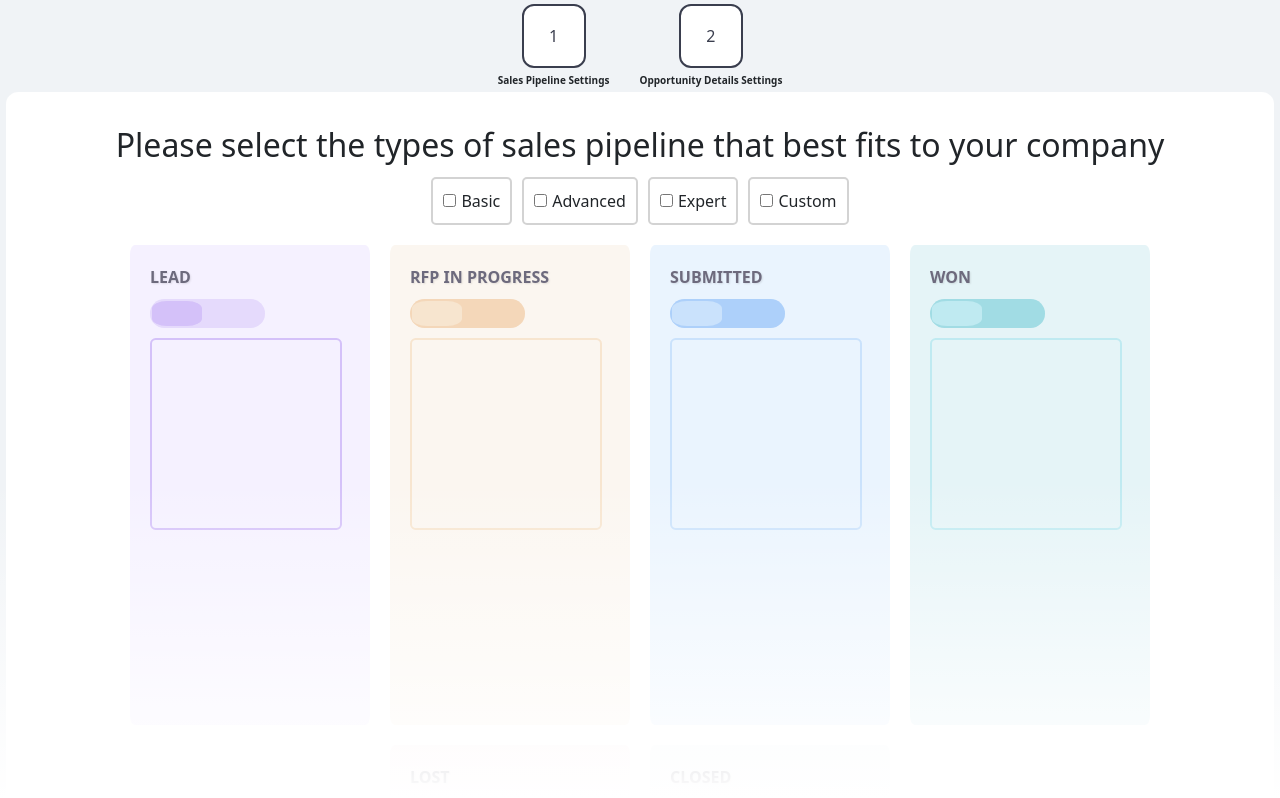
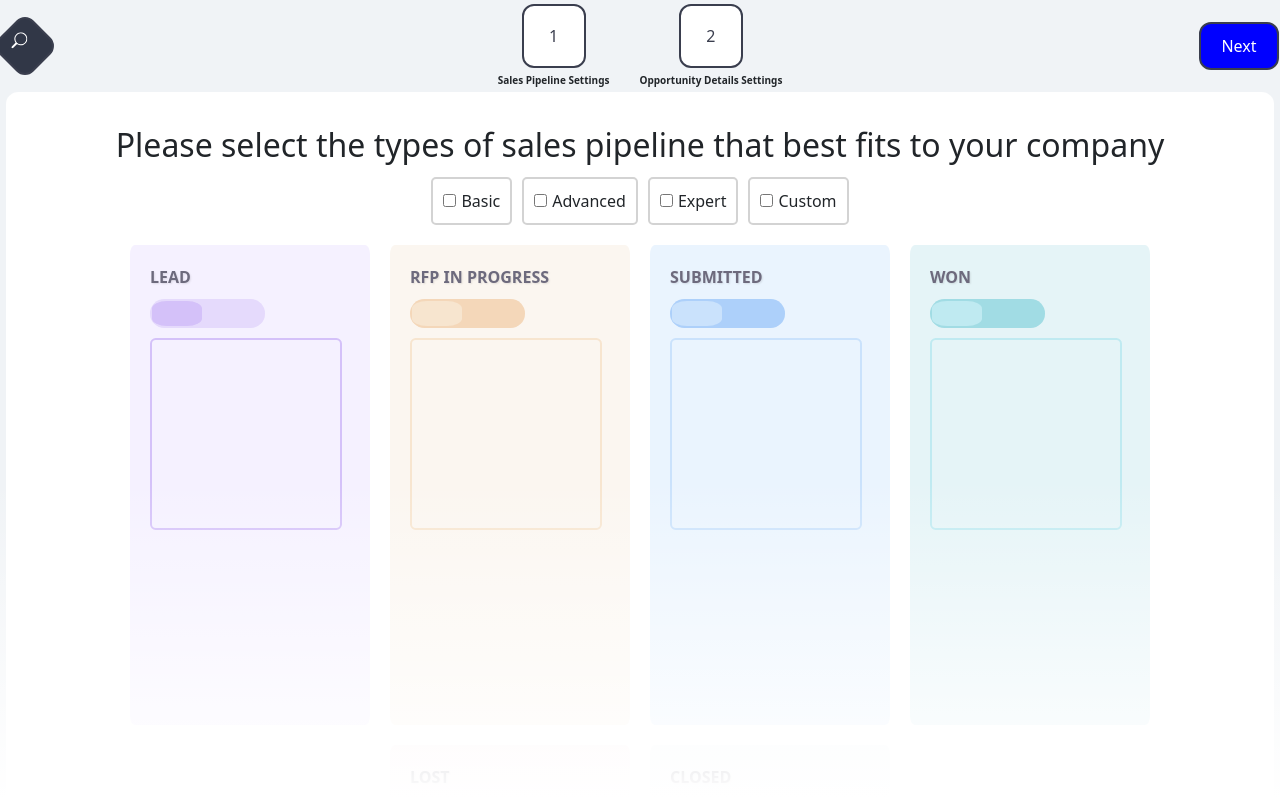
Before and after one commit to fcarvalhodev/salespipeline, a Vue app: page / in a window 1280 px wide. Shown: the top 798 px of the page. Built offline with nearby package versions, Linux system fonts and the light colour scheme.

Commit message:
fix the head buttons alignment

```diff
--- a/src/components/HeaderComponent.vue
+++ b/src/components/HeaderComponent.vue
@@ -1,6 +1,18 @@
 <template>
   <div class="d-flex flex-column align-items-center py-1" style="background-color: #f0f3f6">
-    <div class="d-flex justify-content-center button-container">
+    <div class="d-flex justify-content-between button-container">
+      <div class="left-buttons">
+        <div class="search-button-wrapper">
+          <button class="search-button">
+            <svg xmlns="http://www.w3.org/2000/svg" width="16" height="16" fill="currentColor" class="bi bi-search"
+              viewBox="0 0 16 16">
+              <path
+                d="M11.742 10.344a6.5 6.5 0 1 0-1.397 1.398h-.001c.04.04.078.078.118.115l3.85 3.85a1 1 0 0 0 1.414-1.414l-3.85-3.85a1.007 1.007 0 0 0-.134-.1zM12 6.5a5.5 5.5 0 1 1-11 0 5.5 5.5 0 0 1 11 0z" />
+            </svg>
+          </button>
+        </div>
+      </div>
+      <div class="center-buttons">
         <div class="button-wrapper">
           <button @click="selectButton(1)" :style="buttonStyle(1)">1</button>
           <span class="small-phrase">Sales Pipeline Settings</span>
@@ -8,6 +20,13 @@
         <div class="button-wrapper">
           <button @click="selectButton(2)" :style="buttonStyle(2)">2</button>
           <span class="small-phrase">Opportunity Details Settings</span>
+        </div>
+      </div>
+
+      <div class="right-buttons">
+        <div class="next-button-wrapper">
+          <button class="next-button">Next</button>
+        </div>
       </div>
     </div>
   </div>
@@ -37,13 +56,29 @@ export default {
 
 <style>
 .button-container {
-  gap: 30px;
+  width: 100%;
+  justify-content: space-between;
+  align-items: center;
+}
+
+.left-buttons,
+.right-buttons {
+  flex: 1;
+  display: flex;
+  justify-content: flex-start;
+}
+
+.center-buttons {
+  flex: 2;
+  display: flex;
+  justify-content: center;
 }
 
 .button-wrapper {
   display: flex;
   flex-direction: column;
   align-items: center;
+  margin: 0 15px;
 }
 
 
@@ -61,4 +96,42 @@ button {
   font-size: 10px;
   font-weight: bold;
 }
+
+/* Estilo do botão de pesquisa */
+.search-button {
+  background-color: #313747;
+  transform: rotate(45deg);
+  border-radius: 12px !important;
+  height: 3em;
+  width: 3em;
+  display: flex;
+  justify-content: flex-start;
+  align-items: center;
+  margin-left: 1px;
+}
+
+.bi-search {
+  color: white;
+  transform: rotate(45deg);
+}
+
+/* Estilo do botão Next */
+.next-button {
+  background-color: blue;
+  color: white;
+  border-radius: 12px !important;
+  height: 3em;
+  width: 5em;
+  display: flex;
+  justify-content: center;
+  align-items: center;
+  margin-right: 1px;
+}
+
+.next-button-wrapper {
+  flex: 1;
+  display: flex;
+  justify-content: flex-end;
+}
+
 </style>
```
Lines whose indentation alone changed are shown as unchanged.
